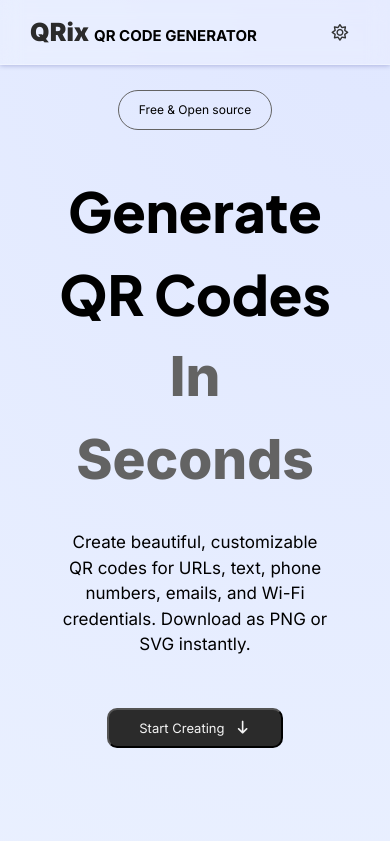
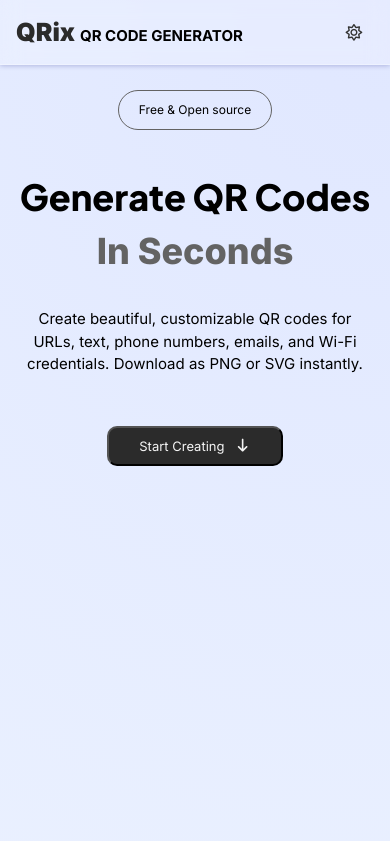
Before and after one commit to nxthxnael/QRix, a plain HTML site: page frontend/index.html in a window 390 px wide. Shown: the top 841 px of the page. Drawn offline with Linux system fonts and the light colour scheme.

Commit message:
fix(layout): make the page fit narrow screens without horizontal scroll
- replaces the 70% content width with a 110rem max width and a 1.6rem side gutter
- sizes the fixed nav to 100% instead of 100vw so a vertical scrollbar no longer adds sideways scroll
- scales the nav side padding down on small screens with clamp()
- scales the hero title and subtitle with clamp() so they fit a 390px phone

```diff
--- a/frontend/css/layout.css
+++ b/frontend/css/layout.css
@@ -1,6 +1,7 @@
 .content-wrapper {
-  width: 70%;
+  max-width: 110rem;
   margin: 0 auto;
+  padding: 0 1.6rem;
 }
 
 /* -------- Nav Bar styling -------- */
@@ -16,7 +17,7 @@
   position: fixed;
   top: 0;
   left: 0;
-  width: 100vw;
+  width: 100%;
   z-index: 1000;
   background: rgba(255, 255, 255, 0.2);
 
@@ -27,7 +28,7 @@
   box-shadow: 0 0.5px 5px 0 rgba(31, 38, 135, 0.3);
 
   margin-top: 0;
-  padding: 1.2rem 3rem;
+  padding: 1.2rem clamp(1.6rem, 4vw, 3rem);
   display: flex;
   flex-direction: row;
   justify-content: space-between;
--- a/frontend/css/main.css
+++ b/frontend/css/main.css
@@ -23,7 +23,7 @@ body {
 #mainTitle {
   font-family: var(--heading-font);
   font-weight: 800;
-  font-size: 5.5rem;
+  font-size: clamp(3.6rem, 9vw, 5.5rem);
   padding-bottom: 3rem;
 }
 
@@ -35,7 +35,7 @@ body {
 #subTitle {
   font-family: var(--text-font);
   font-weight: 400;
-  font-size: 1.7rem;
+  font-size: clamp(1.5rem, 3vw, 1.7rem);
   max-width: 80rem;
   text-align: center;
   padding-bottom: 5rem;
```
